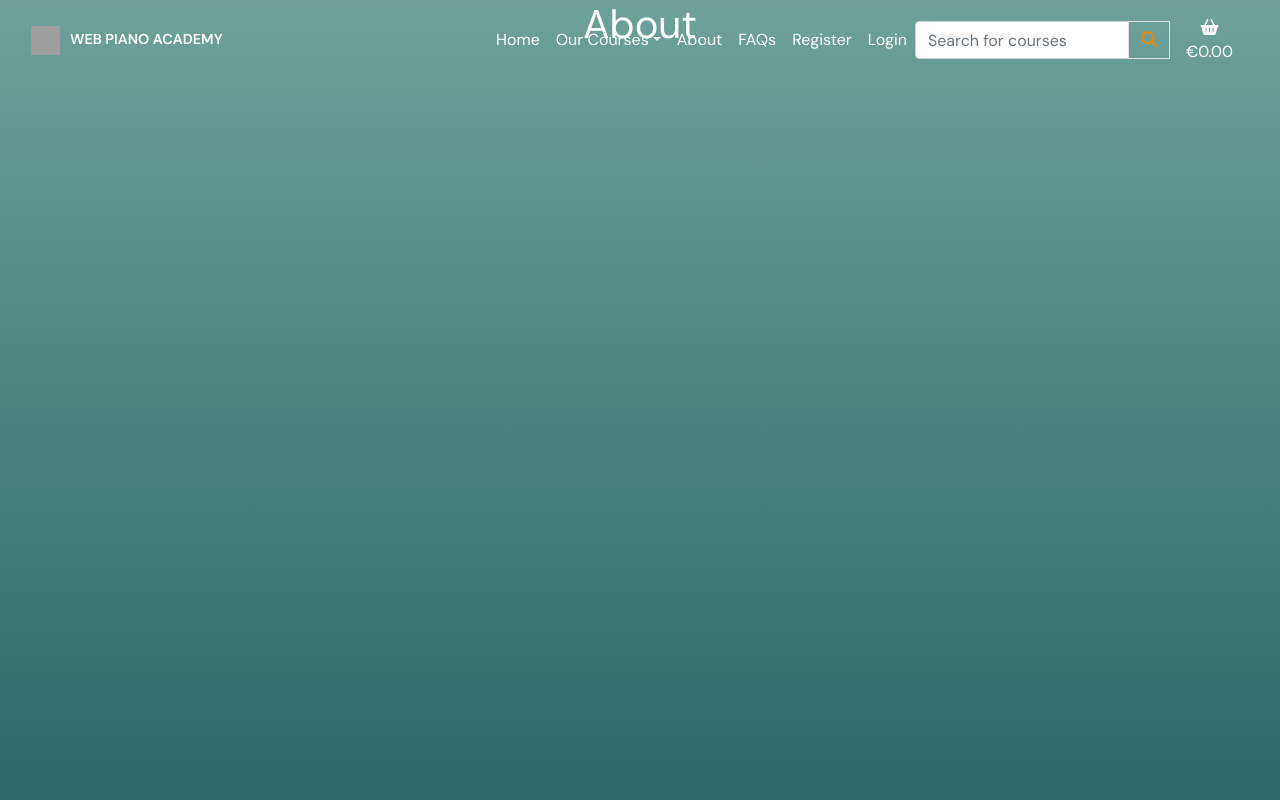
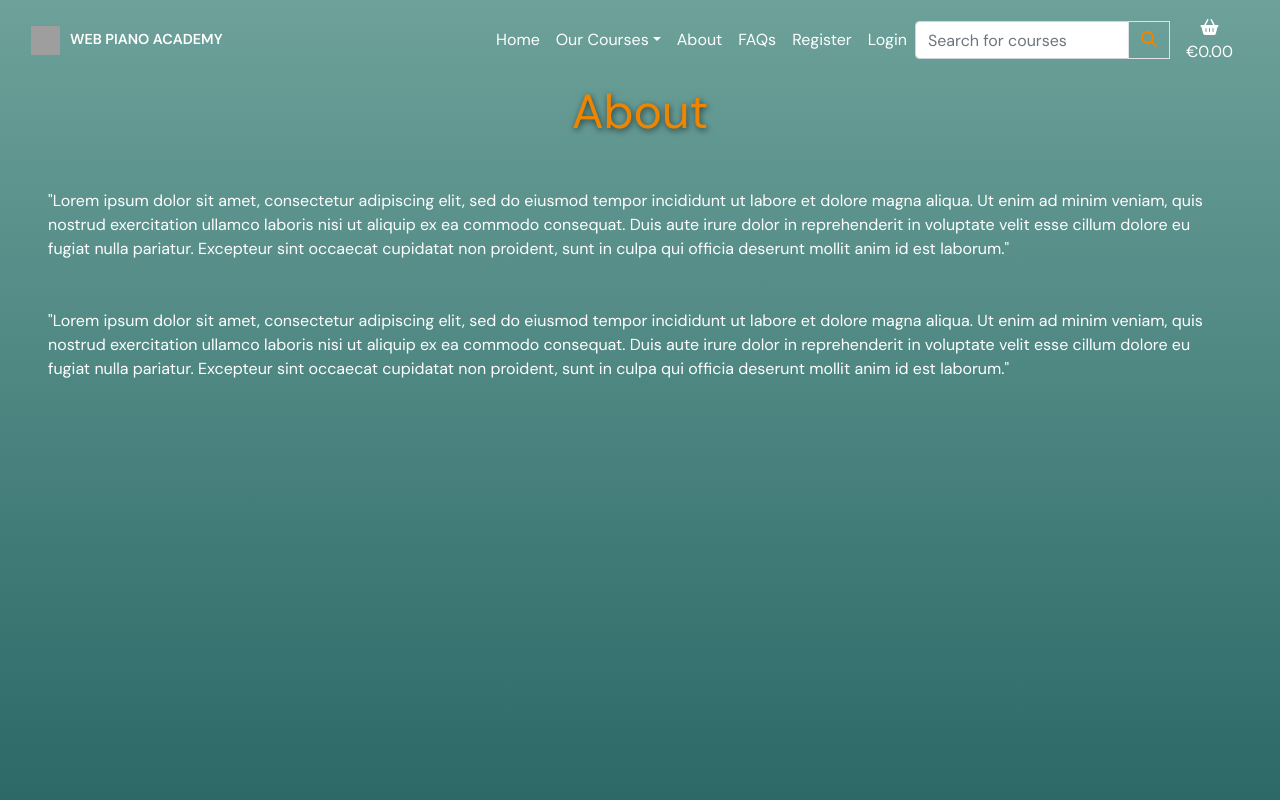
Before and after one commit to LewisMDillon/web-piano-academy, a Django app: page /about/ in a window 1280 px wide. Run offline with Django 3.2, Linux system fonts and the light colour scheme; some libraries are stand-ins or nearby versions; grey boxes are pictures that could not be loaded.

Commit message:
Add placeholder text to about page

```diff
--- a/home/static/home/style.css
+++ b/home/static/home/style.css
@@ -241,6 +241,13 @@ a:hover {
     text-shadow: -8px 0 0 rgb(180, 180, 180);
 }
 
+
+/* -------- ABOUT PAGE -------- */
+
+#about-header {
+    padding-top: 83px;
+    margin-top: 0;
+}
 
 
 /* -------- MESSAGES -------- */
--- a/home/templates/home/about.html
+++ b/home/templates/home/about.html
@@ -3,33 +3,21 @@
 
 {% block content %}
 <div class="default-page-container">
-    <h1 class="text-center">About</h1>
-
-    <div class="container">
-        <div class="row align-items-start">
-            <div class="col-lg-6">
-
-            </div>
-            <div class="col-lg-6">
-
-            </div>
-        </div>
-        <div class="row align-items-start">
-            <div class="col-lg-6">
-
-            </div>
-            <div class="col-lg-6">
-
-            </div>
-        </div>
-        <div class="row align-items-start">
-            <div class="col-lg-6">
-
-            </div>
-            <div class="col-lg-6">
-
-            </div>
-        </div>
+    <h1 class="text-center default-page-header" id="about-header">About</h1>
+    <div>
+        <p class="my-5 mx-5">
+            "Lorem ipsum dolor sit amet, consectetur adipiscing elit, sed do eiusmod tempor incididunt ut labore et
+            dolore magna aliqua. Ut enim ad minim veniam, quis nostrud exercitation ullamco laboris nisi ut aliquip ex
+            ea commodo consequat. Duis aute irure dolor in reprehenderit in voluptate velit esse cillum dolore eu fugiat
+            nulla pariatur. Excepteur sint occaecat cupidatat non proident, sunt in culpa qui officia deserunt mollit
+            anim id est laborum."
+        </p>
+        <p class="my-5 mx-5">
+            "Lorem ipsum dolor sit amet, consectetur adipiscing elit, sed do eiusmod tempor incididunt ut labore et
+            dolore magna aliqua. Ut enim ad minim veniam, quis nostrud exercitation ullamco laboris nisi ut aliquip ex
+            ea commodo consequat. Duis aute irure dolor in reprehenderit in voluptate velit esse cillum dolore eu fugiat
+            nulla pariatur. Excepteur sint occaecat cupidatat non proident, sunt in culpa qui officia deserunt mollit
+            anim id est laborum."
+        </p>
     </div>
-</div>
-{% endblock %}
+    {% endblock %}
```
